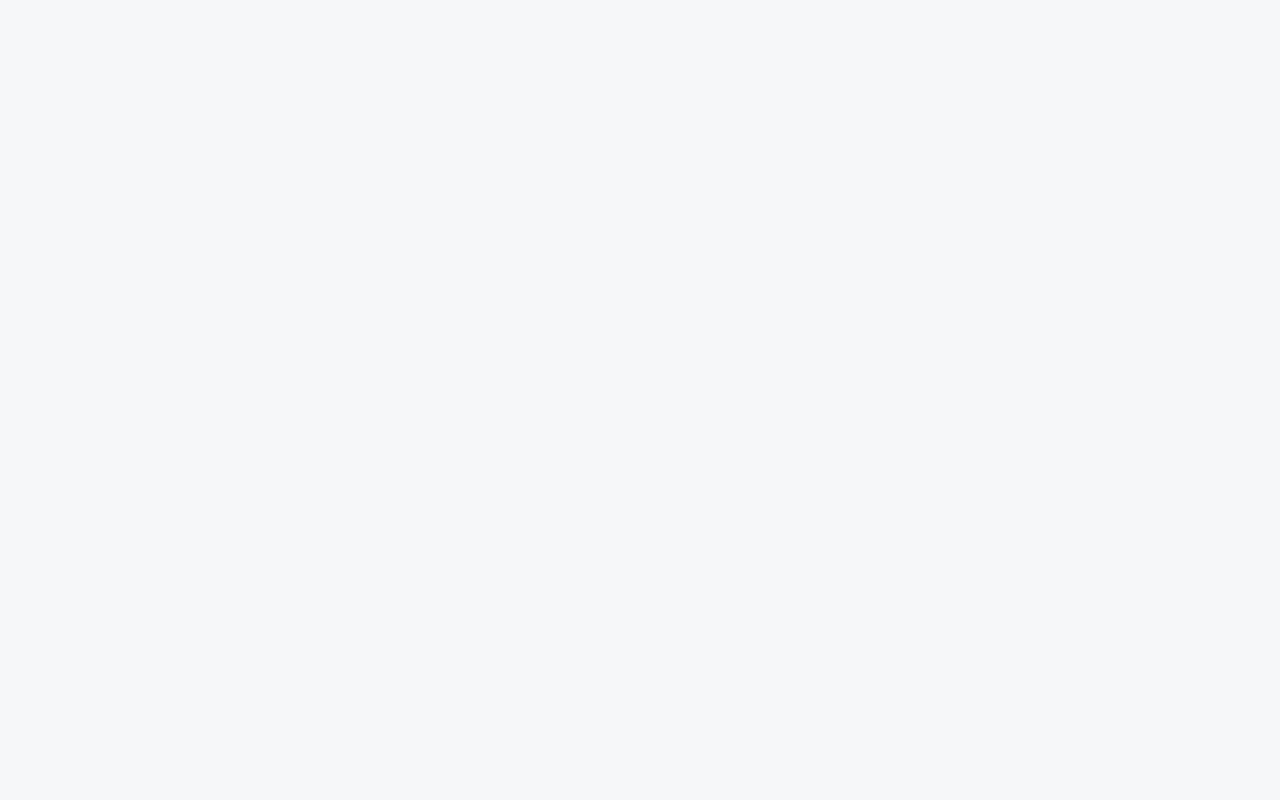
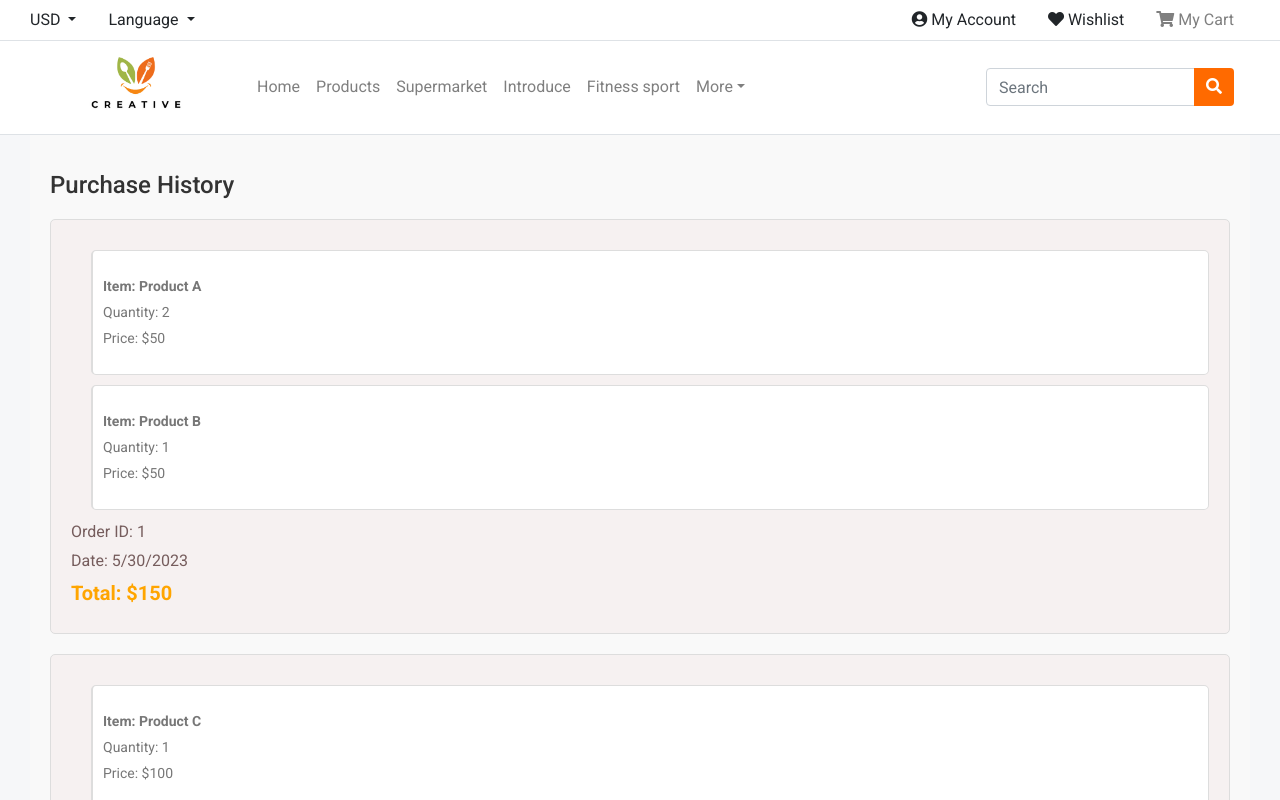
Before and after one commit to GroupOfTue/food-web, a React app: page /PurchaseHistory in a window 1280 px wide. Before the commit this address had no page. Shown: the top 800 px of the page. Built offline with nearby package versions, Linux system fonts and the light colour scheme.

Commit message:
feat: add purchase history page

```diff
--- /dev/null
+++ b/src/pages/PurchaseHistory/PurchaseHistory.module.scss
@@ -0,0 +1,61 @@
+.purchase-history {
+    padding: 20px;
+    background-color: #f9f9f9;
+
+    h1 {
+      font-size: 24px;
+      margin-bottom: 20px;
+      color: #333;
+    }
+
+    ul {
+      list-style-type: none;
+      padding: 0;
+      li {
+        margin-bottom: 20px;
+        padding: 20px;
+        border: 1px solid #ddd;
+        border-radius: 5px;
+        background-color: #f5efefb7;
+
+        p {
+          margin: 5px 0;
+          font-size: 16px;
+          color: #765d5d;
+
+          &:first-child {
+            font-weight: bold;
+          }
+        }
+
+        ul {
+          margin-top: 10px;
+          padding-left: 20px;
+
+
+          li {
+            margin-bottom: 10px;
+            padding-left: 10px;
+            border-left: 2px solid #ddd;
+            background-color: #ffffff;
+
+            p {
+              font-size: 14px;
+              color: #777;
+            }
+          }
+        }
+        .Price {
+            color: orange;
+            font-weight: bold;
+            font-size: 20px;
+          }
+
+      }
+    }
+
+    .no-history {
+      font-size: 18px;
+      color: #999;
+    }
+  }
--- /dev/null
+++ b/src/pages/PurchaseHistory/index.js
@@ -0,0 +1,76 @@
+import React, { useEffect, useState } from 'react';
+import styles from './PurchaseHistory.module.scss';
+
+const PurchaseHistory = () => {
+  const [purchaseHistory, setPurchaseHistory] = useState([]);
+
+  useEffect(() => {
+    // Dữ liệu tĩnh mô phỏng lịch sử mua hàng
+    const mockPurchaseHistory = [
+      {
+        id: '1',
+        date: '2023-05-30T12:34:56Z',
+        total: 150.0,
+        items: [
+          {
+            id: 'a1',
+            name: 'Product A',
+            quantity: 2,
+            price: 50.0
+          },
+          {
+            id: 'b2',
+            name: 'Product B',
+            quantity: 1,
+            price: 50.0
+          }
+        ]
+      },
+      {
+        id: '2',
+        date: '2023-06-01T15:22:30Z',
+        total: 100.0,
+        items: [
+          {
+            id: 'c3',
+            name: 'Product C',
+            quantity: 1,
+            price: 100.0
+          }
+        ]
+      }
+    ];
+
+    setPurchaseHistory(mockPurchaseHistory);
+  }, []);
+
+  return (
+    <div className={styles['purchase-history']}>
+      <h1>Purchase History</h1>
+      {purchaseHistory.length === 0 ? (
+        <p className={styles['no-history']}>No purchase history available.</p>
+      ) : (
+        <ul>
+          {purchaseHistory.map((purchase) => (
+            <li key={purchase.id}>
+              <ul>
+                {purchase.items.map((item) => (
+                    <li key={item.id}>
+                    <p>Item: {item.name}</p>
+                    <p>Quantity: {item.quantity}</p>
+                    <p>Price: ${item.price}</p>
+                  </li>
+                ))}
+              </ul>
+                <p>Order ID: {purchase.id}</p>
+                <p>Date: {new Date(purchase.date).toLocaleDateString()}</p>
+                <p className={styles.Price}>Total: ${purchase.total}</p>
+            </li>
+          ))}
+        </ul>
+      )}
+    </div>
+  );
+};
+
+export default PurchaseHistory;
--- a/src/routes/index.js
+++ b/src/routes/index.js
@@ -7,7 +7,7 @@ import Login from '~/pages/Login'
 import Register from '~/pages/Register'
 import Aboutme from '~/pages/Aboutme';
 import Introduce from '~/pages/Introduce';
-
+import PurchaseHistory from '~/pages/PurchaseHistory';
 
 //Public routes
 const publicRoutes = [
@@ -20,6 +20,7 @@ const publicRoutes = [
   { path: '/Register', component: Register, layout: null},
   { path: '/Aboutme', component: Aboutme},
   { path: '/Introduce', component: Introduce},
+  { path: '/PurchaseHistory', component: PurchaseHistory },
 ];
 
 //Private routes
```
